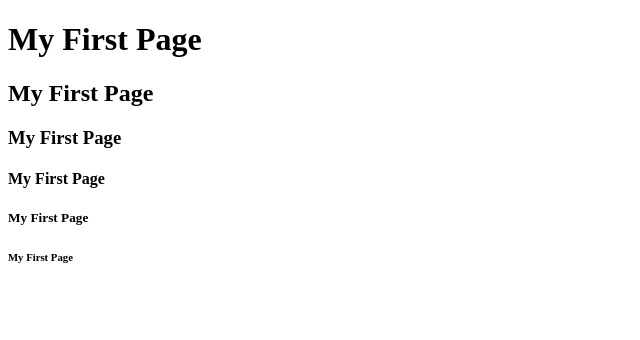
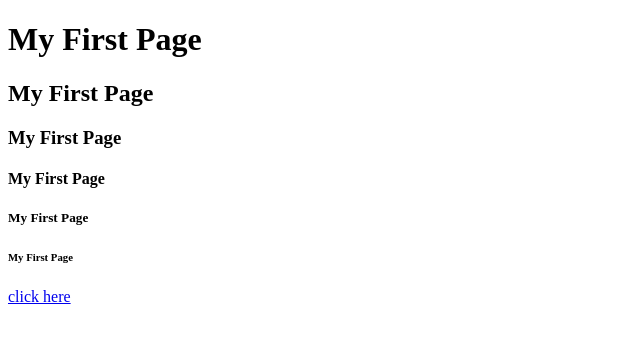
Before and after one commit to rakhixworkz/Web-Development, a plain HTML site: page index.html in a window 1280 px wide. Shown: the full height of the page, 0-640 px from the left. Drawn offline with Linux system fonts and the light colour scheme.

Commit message:
Update index.html

```diff
--- a/index.html
+++ b/index.html
@@ -15,6 +15,8 @@
     <h4>My First Page</h4>
     <h5>My First Page</h5>
     <h6>My First Page</h6>
+    <a href="login.html">click here</a>
+
 </body>
 
 </html>
```
